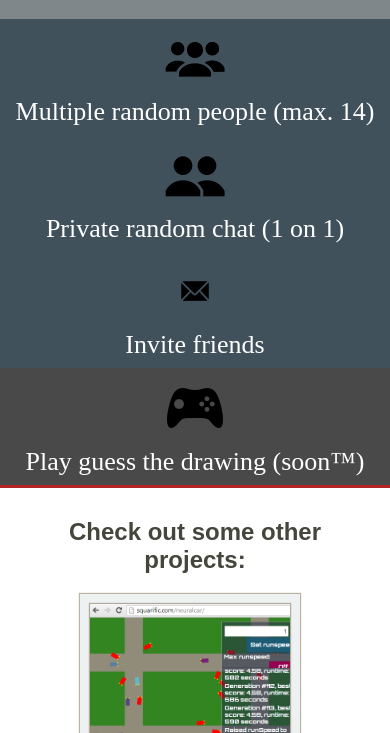
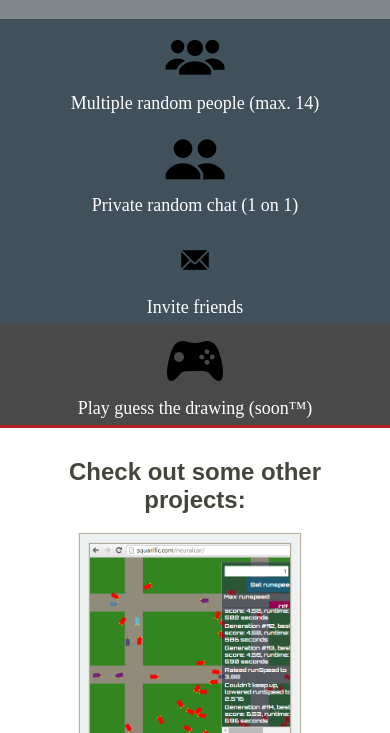
Before and after one commit to Squarific/DrawTogheter, a plain HTML site: page client/index.html in a window 390 px wide. Shown: the part 111-844 px from the top of the page. Drawn offline with Linux system fonts and the light colour scheme.

Commit message:
Better small screen support (mode selection)

```diff
--- a/client/style.css
+++ b/client/style.css
@@ -40,11 +40,12 @@ input {
 
 .modebutton {
 	display:inline-block;
+	transition-duration:150ms;
 	cursor:pointer;
 	background:rgb(64, 81, 92);
 	color:white;
-	font-size:26px;
-	padding:2%;
+	font-size:18px;
+	padding:1.5%;
 	margin:20px;
 }
 
```
